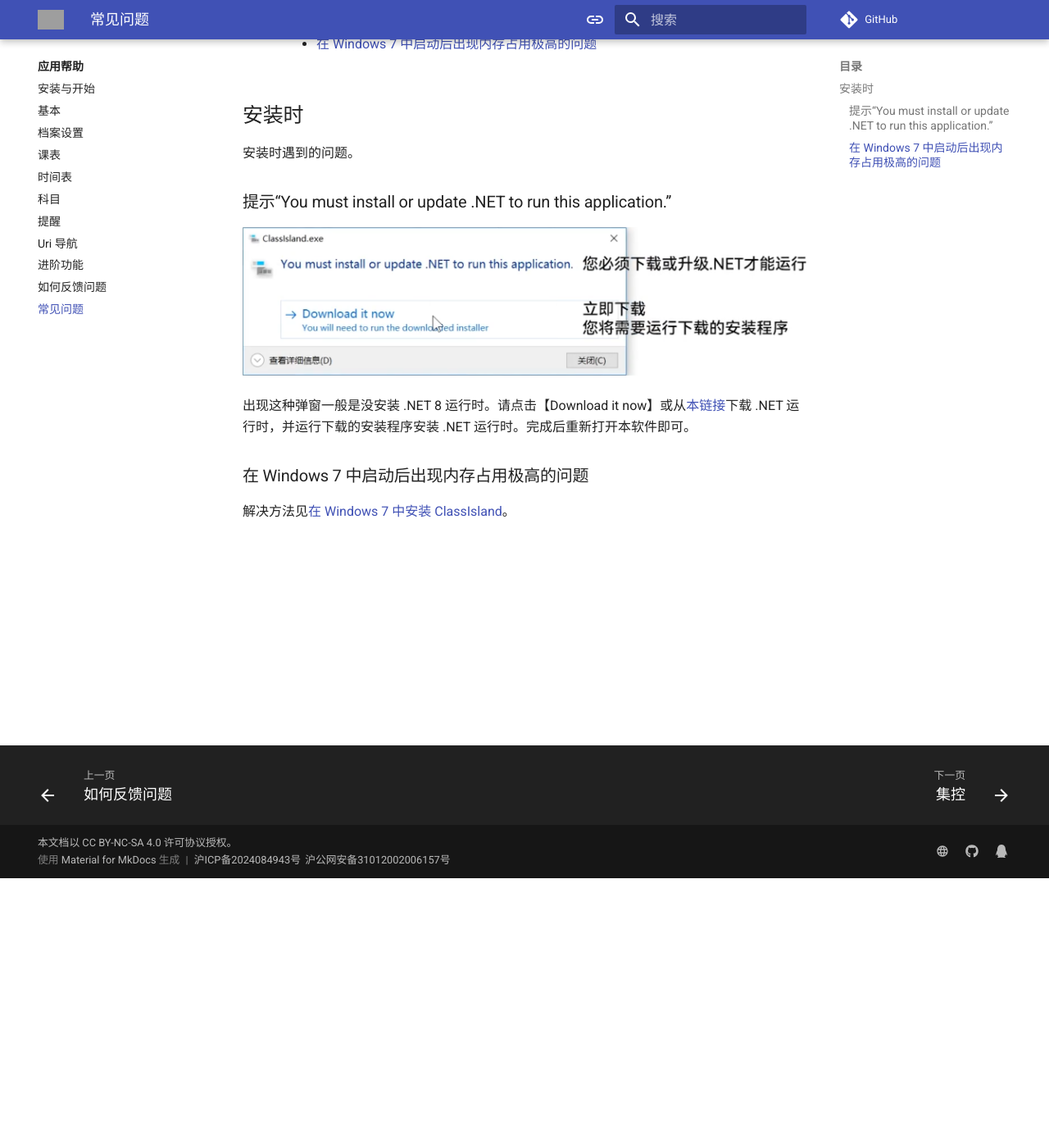
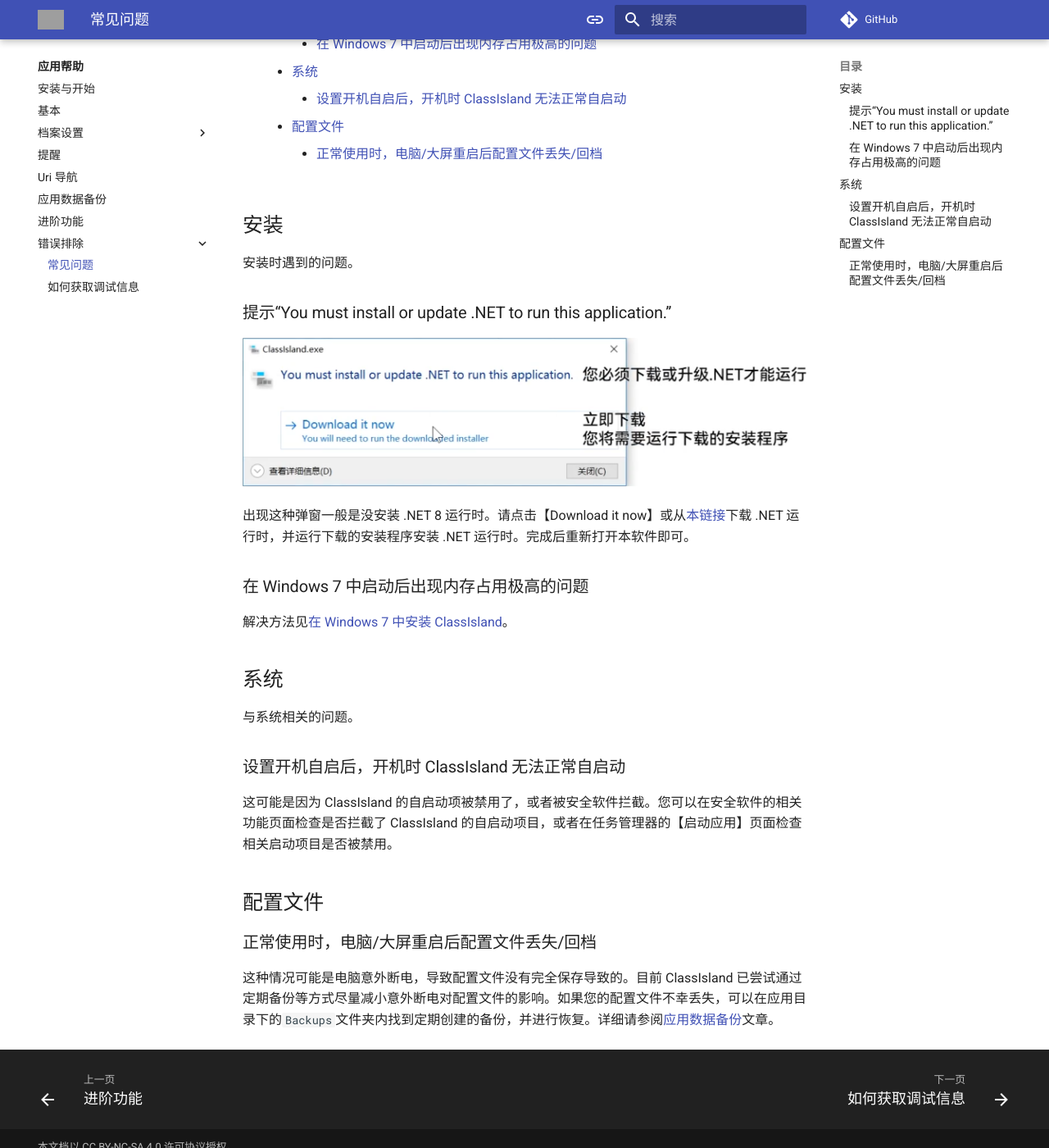
Before and after one commit to ClassIsland/classisland-docs, an MkDocs documentation site: the page built from docs/app/faq.md, in a window 1280 px wide and 1400 px high, scrolled down 329 px. Shown: the whole window at 82% size. Built offline with MkDocs 1.6.1 and Material for MkDocs 9.7.7, drawn with Linux system fonts in a browser that asks for light colours; comment, search, counter and statistics services are not loaded; grey boxes are pictures that could not be loaded.

Commit message:
优化应用帮助

```diff
--- /dev/null
+++ b/docs/app/backup.md
@@ -0,0 +1 @@
+# 应用数据备份
--- a/docs/app/faq.md
+++ b/docs/app/faq.md
@@ -17,3 +17,17 @@
 ### 在 Windows 7 中启动后出现内存占用极高的问题
 
 解决方法见[在 Windows 7 中安装 ClassIsland](./setup.md#检查系统需求)。
+
+## 系统
+
+与系统相关的问题。
+
+### 设置开机自启后，开机时 ClassIsland 无法正常自启动
+
+这可能是因为 ClassIsland 的自启动项被禁用了，或者被安全软件拦截。您可以在安全软件的相关功能页面检查是否拦截了 ClassIsland 的自启动项目，或者在任务管理器的【启动应用】页面检查相关启动项目是否被禁用。
+
+## 配置文件
+
+### 正常使用时，电脑/大屏重启后配置文件丢失/回档
+
+这种情况可能是电脑意外断电，导致配置文件没有完全保存导致的。目前 ClassIsland 已尝试通过定期备份等方式尽量减小意外断电对配置文件的影响。如果您的配置文件不幸丢失，可以在应用目录下的`Backups`文件夹内找到定期创建的备份，并进行恢复。详细请参阅[应用数据备份](./backup.md)文章。
--- a/docs/app/index.md
+++ b/docs/app/index.md
@@ -1,17 +1,20 @@
 # 应用帮助
 
-这里是 ClassIsland 帮助文档，关于应用的使用方法和常见问题，请参阅本文档。
+这里是 ClassIsland 帮助文档，关于应用本体的使用方法和常见问题，请参阅本文档。
+
+## 安装 ClassIsland
+
+请参阅[安装与开始](setup.md)。
 
 ## 开始使用
 
 您可以通过阅读本帮助文档来快速上手本应用。建议您按照以下顺序学习软件的基本功能：
 
-- [安装与开始](setup.md)
 - [基本](basic.md)
-- [档案设置](profile-settings-page.md)
-- [课表](classplan.md)
-- [时间表](time-layout.md)
-- [科目](subject.md)
+- **[档案设置](profile-settings-page.md)**
+    - [课表](classplan.md)
+    - [时间表](time-layout.md)
+    - [科目](subject.md)
 - [提醒](notifications.md)
 - [Uri 导航](uri-navigation.md)
 
@@ -19,11 +22,12 @@
 
 如果您对本软件的一些进阶功能感兴趣，还可以阅读[“进阶功能”](advanced.md)部分。
 
-## 在 ClassIsland 应用内阅读
+## 错误排除
 
-您也可以在 ClassIsland 应用中阅读本文档。在 ClassIsland 应用内阅读本文档时，您可以直接通过文档内的链接打开应用的功能。要打开应用内的帮助文档，请在系统托盘中右键应用图标，并点击【帮助】选项。（如下图）
+如果您在使用 ClassIsland 的过程中遇到问题，可以参考以下文档排除问题。
 
-![ResourceImage](Images/img1.png)
+- [常见问题](./faq.md)：用户通常能自行解决的问题。
+- [如何获取调试信息](./reporting-issue.md)：反馈问题时收集日志等调试信息的方法。
 
 ## 问题反馈
 
--- a/docs/app/reporting-issue.md
+++ b/docs/app/reporting-issue.md
@@ -1,4 +1,4 @@
-# 如何反馈问题
+# 如何获取调试信息
 
 当您在使用 ClassIsland 的过程中遇到问题时，您可以[向开发者反馈](https://github.com/ClassIsland/ClassIsland/issues)，或者在[Discussions](https://github.com/ClassIsland/ClassIsland/discussions)和[QQ 群](https://qm.qq.com/q/7BWNv3FcjK)向其它用户和开发者求助。在这时，您可能会被要求提供日志、崩溃报告或运行环境等信息。本文档主要讲述如何获取这些信息，以便诊断问题。
 
--- a/mkdocs.yml
+++ b/mkdocs.yml
@@ -96,15 +96,18 @@
     - app/index.md
     - app/setup.md
     - app/basic.md
-    - app/profile-settings-page.md
-    - app/classplan.md
-    - app/time-layout.md
-    - app/subject.md
+    - 档案设置:
+      - app/profile-settings-page.md
+      - app/classplan.md
+      - app/time-layout.md
+      - app/subject.md
     - app/notifications.md
     - app/uri-navigation.md
+    - app/backup.md
     - app/advanced.md
-    - app/reporting-issue.md
-    - app/faq.md
+    - 错误排除:
+      - app/faq.md
+      - app/reporting-issue.md
   - 集控:
     - management/index.md
     - management/client-identify.md
```
Also changed, not shown: other parts of docs/app/faq.md (+1 -1 lines).
